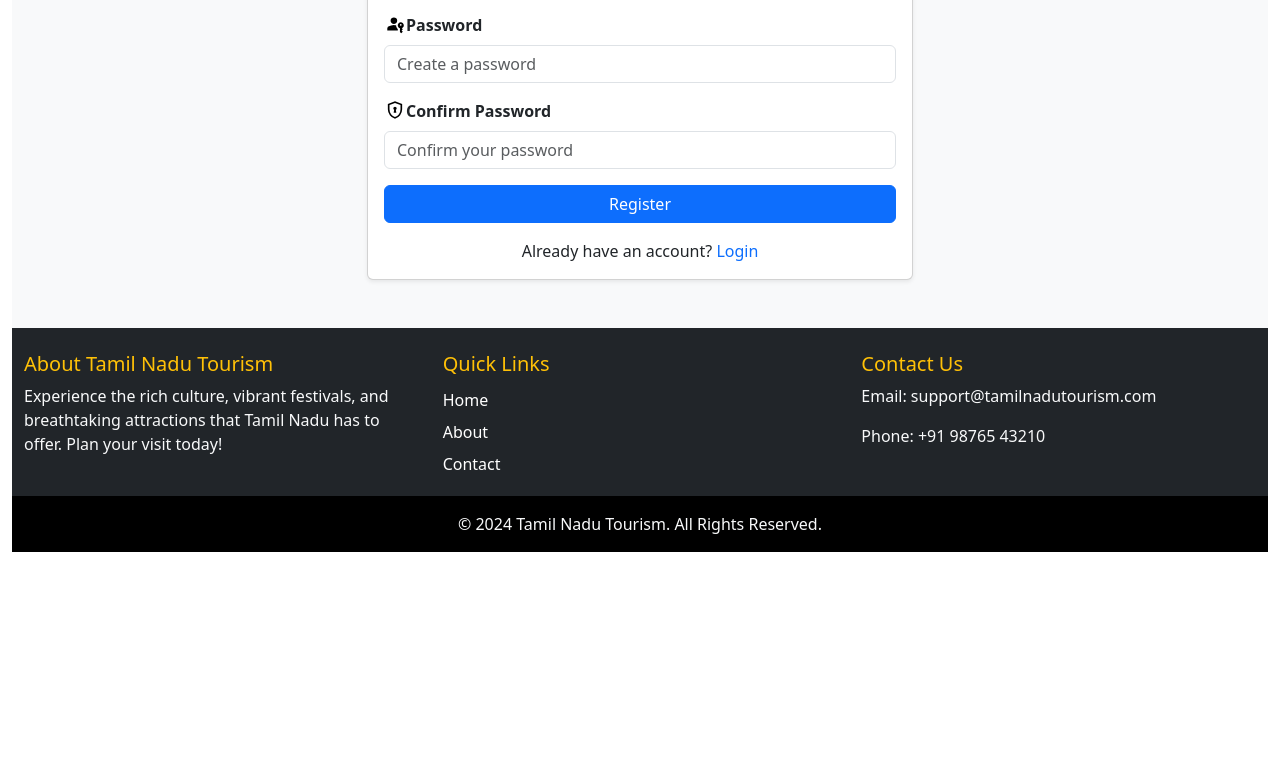
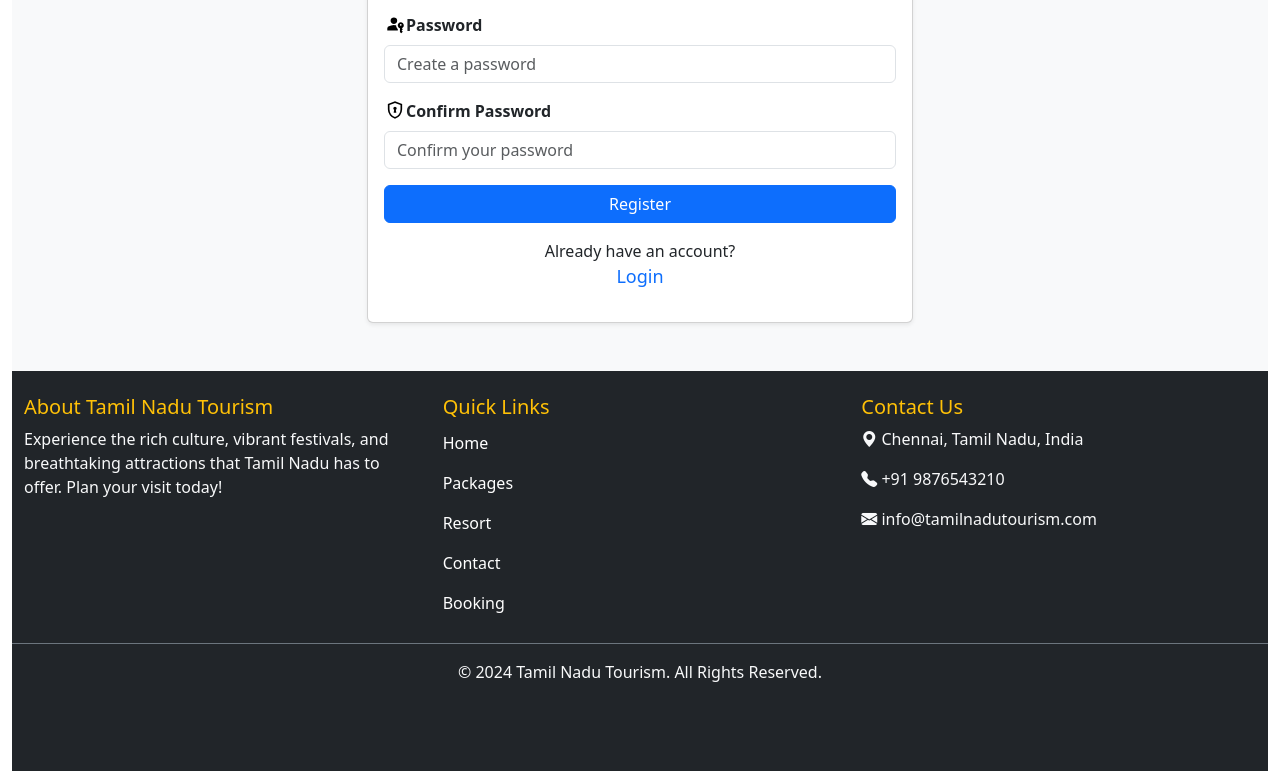
Before and after one commit to Dhanushvel123/tamilnadu-tourism, a React app: page /#/register in a window 1280 px wide. Shown: the part 1022-1793 px from the top of the page. Before the commit the page ends 1574 px from the top, so only its background shows below. Built offline with nearby package versions, Linux system fonts and the light colour scheme.

Commit message:
Implement navigation for login and register links, and enhance footer layout in Login and Register pages

```diff
--- a/src/pages/Login.css
+++ b/src/pages/Login.css
@@ -42,3 +42,17 @@
       margin-bottom: 1rem;
     }
   }
+  #rlog{
+    color: #0d6efd;
+    font-size: 18px;
+    text-decoration: none;
+    transition: color 0.3s ease;
+    cursor: pointer;
+  }
+  #fpsd{
+    color: #0d6efd;
+    font-size: 18px;
+    text-decoration: none;
+    transition: color 0.3s ease;
+    cursor: pointer;
+  }
--- a/src/pages/Login.js
+++ b/src/pages/Login.js
@@ -1,6 +1,7 @@
 import React, { useState } from "react";
 import "bootstrap/dist/css/bootstrap.min.css";
 import "./Login.css";
+import { useNavigate } from "react-router-dom";
 
 const Footer = () => {
   return (
@@ -88,6 +89,7 @@ const Footer = () => {
 };
 
 const Login = () => {
+  const navigate=useNavigate();
   const [credentials, setCredentials] = useState({
     email: "",
     password: "",
@@ -177,14 +179,11 @@ const Login = () => {
                 <div className="text-center mt-3">
                   <p className="mb-0">
                     Don't have an account?{" "}
-                    <a href="/register" className="text-decoration-none">
-                      Register
-                    </a>
+                    <p id="rlog" onClick={() => navigate("/Register")} >Register</p>
                   </p>
-                  <p className="mb-0">
-                    <a href="/register" className="text-decoration-none">
-                      Forgot your password?
-                    </a>
+                  <p  className="mb-0">
+                    Forgot Password?{" "}   <p id="fpsd" onClick={() => navigate("/Register")} className="mt-0">Forgot Password</p>
+
                   </p>
                 </div>
               </form>
--- a/src/pages/Packages.js
+++ b/src/pages/Packages.js
@@ -2,6 +2,8 @@ import React from 'react';
 import Card from 'react-bootstrap/Card';
 import Button from 'react-bootstrap/Button';
 import 'bootstrap/dist/css/bootstrap.min.css';
+import { useNavigate } from "react-router-dom";
+
 
 // Images for packages
 import d4 from './ReactImg/thanjavur.jpg';
@@ -232,6 +234,8 @@ const renderStars = (rating) => {
 
 // Packages component
 const Packages = () => {
+    const navigate = useNavigate();
+
   return (
     <div className="container-fluid my-4">
       <h1 className="text-center  text-primary mb-4"  style={{textShadow:'black 0px 5px 5px'}}><svg xmlns="http://www.w3.org/2000/svg" height="42px" style={{verticalAlign:'top'}} viewBox="0 -960 960 960" width="42px" fill="#0d6efd"><path d="M160-80v-240h120v240H160Zm200 0v-476q-50 17-65 62.5T280-400h-80q0-128 75-204t205-76q100 0 150-49.5T680-880h80q0 88-37.5 157.5T600-624v544h-80v-240h-80v240h-80Zm120-640q-33 0-56.5-23.5T400-800q0-33 23.5-56.5T480-880q33 0 56.5 23.5T560-800q0 33-23.5 56.5T480-720Z"/></svg>Tour <span style={{color:'black'}}> Packages</span></h1>
@@ -250,7 +254,7 @@ const Packages = () => {
                 </div>
               </Card.Body>
               <Card.Footer>
-                <Button variant="outline-primary" href='/bookingpage' className="w-100">
+                <Button variant="outline-primary" onClick={() => navigate("/bookingpage")} className="w-100">
                   Book Now
                 </Button>
               </Card.Footer>
--- a/src/pages/Register.css
+++ b/src/pages/Register.css
@@ -27,3 +27,10 @@ footer a:hover {
     margin-bottom: 1rem;
   }
 }
+#plog{
+  color: #0d6efd;
+  font-size: 18px;
+  text-decoration: none;
+  transition: color 0.3s ease;
+  cursor: pointer;
+}
--- a/src/pages/Register.js
+++ b/src/pages/Register.js
@@ -1,7 +1,94 @@
 import React, { useState } from "react";
 import "./Register.css";
+import { useNavigate } from "react-router-dom";
+
+const Footer = () => {
+  return (
+    <footer className="bg-dark text-light pt-4 w-100 " style={{ minHeight: '400px' }}>
+      <div className="container-fluid">
+        <div className="row">
+          {/* About Section */}
+          <div className="col-md-4 mb-3">
+            <h5 className="text-warning">About Tamil Nadu Tourism</h5>
+            <p style={{whiteSpace:'pre-line'}}>
+              Experience the rich culture, vibrant festivals,
+              and breathtaking attractions that
+              Tamil Nadu has to offer. Plan your visit today!
+            </p>
+          </div>
+
+          {/* Quick Links Section */}
+          <div className="col-md-4 mb-3" >
+            <h5 className="text-warning">Quick Links</h5>
+            <div>
+              <a
+                className="text-white d-block fs-6 py-1"
+                style={{ textDecoration: 'none', marginBottom: '8px' }}
+                href="/"
+              >
+                Home
+              </a>
+              <a
+                className="text-white d-block fs-6 py-1"
+                style={{ textDecoration: 'none', marginBottom: '8px' }}
+                href="/packages"
+              >
+                Packages
+              </a>
+              <a
+                className="text-white d-block fs-6 py-1"
+                style={{ textDecoration: 'none', marginBottom: '8px' }}
+                href="/modernResort"
+              >
+                Resort
+              </a>
+              <a
+                className="text-white d-block fs-6 py-1"
+                style={{ textDecoration: 'none', marginBottom: '8px' }}
+                href="/contact"
+              >
+                Contact
+              </a>
+              <a
+                className="text-white d-block fs-6 py-1"
+                style={{ textDecoration: 'none', marginBottom: '8px' }}
+                href="/bookingpage"
+              >
+                Booking
+              </a>
+            </div>
+          </div>
+
+          {/* Contact Information Section */}
+          <div className="col-md-4 mb-3">
+            <h5 className="text-warning">Contact Us</h5>
+            <p>
+              <i className="bi bi-geo-alt-fill"></i> Chennai, Tamil Nadu, India
+            </p>
+            <p>
+              <i className="bi bi-telephone-fill"></i> +91 9876543210
+            </p>
+            <p>
+              <i className="bi bi-envelope-fill"></i> info@tamilnadutourism.com
+            </p>
+          </div>
+        </div>
+
+        {/* Footer Bottom Section */}
+        <div className="row text-center pt-3 border-top border-secondary">
+          <div className="col-12">
+            <p className="mb-0">
+              &copy; 2024 Tamil Nadu Tourism. All Rights Reserved.
+            </p>
+          </div>
+        </div>
+      </div>
+    </footer>
+  );
+};
 
 const RegisterPage = () => {
+  const navigate=useNavigate();
   const [credentials, setCredentials] = useState({
     name: "",
     email: "",
@@ -134,8 +221,7 @@ const RegisterPage = () => {
                   <div className="d-grid">
                     <button type="submit" className="btn btn-primary">Register</button>
                     <p className="mb-0 text-center mt-3">
-                      Already have an account?{" "}
-                      <a href="/login" className="text-decoration-none">Login</a>
+                      Already have an account?{" "}<p id="plog" onClick={() => navigate("/login")} >Login</p>
                     </p>
                   </div>
                 </form>
@@ -144,37 +230,7 @@ const RegisterPage = () => {
           </div>
         </div>
       </div>
-
-      {/* Footer Component */}
-      <footer className="bg-dark text-light pt-4">
-        <div className="container-fluid">
-          <div className="row">
-            <div className="col-md-4 mb-3">
-              <h5 className="text-warning">About Tamil Nadu Tourism</h5>
-              <p>
-                Experience the rich culture, vibrant festivals, and breathtaking attractions
-                that Tamil Nadu has to offer. Plan your visit today!
-              </p>
-            </div>
-
-            <div className="col-md-4 mb-3">
-              <h5 className="text-warning">Quick Links</h5>
-              <a className="text-white d-block fs-6 py-1" href="/" style={{ textDecoration: "none" }}>Home</a>
-              <a className="text-white d-block fs-6 py-1" href="/about" style={{ textDecoration: "none" }}>About</a>
-              <a className="text-white d-block fs-6 py-1" href="/contact" style={{ textDecoration: "none" }}>Contact</a>
-            </div>
-
-            <div className="col-md-4 mb-3">
-              <h5 className="text-warning">Contact Us</h5>
-              <p>Email: support@tamilnadutourism.com</p>
-              <p>Phone: +91 98765 43210</p>
-            </div>
-          </div>
-        </div>
-        <div className="text-center py-3 bg-black">
-          &copy; 2024 Tamil Nadu Tourism. All Rights Reserved.
-        </div>
-      </footer>
+      <Footer />
     </div>
   );
 };
```
